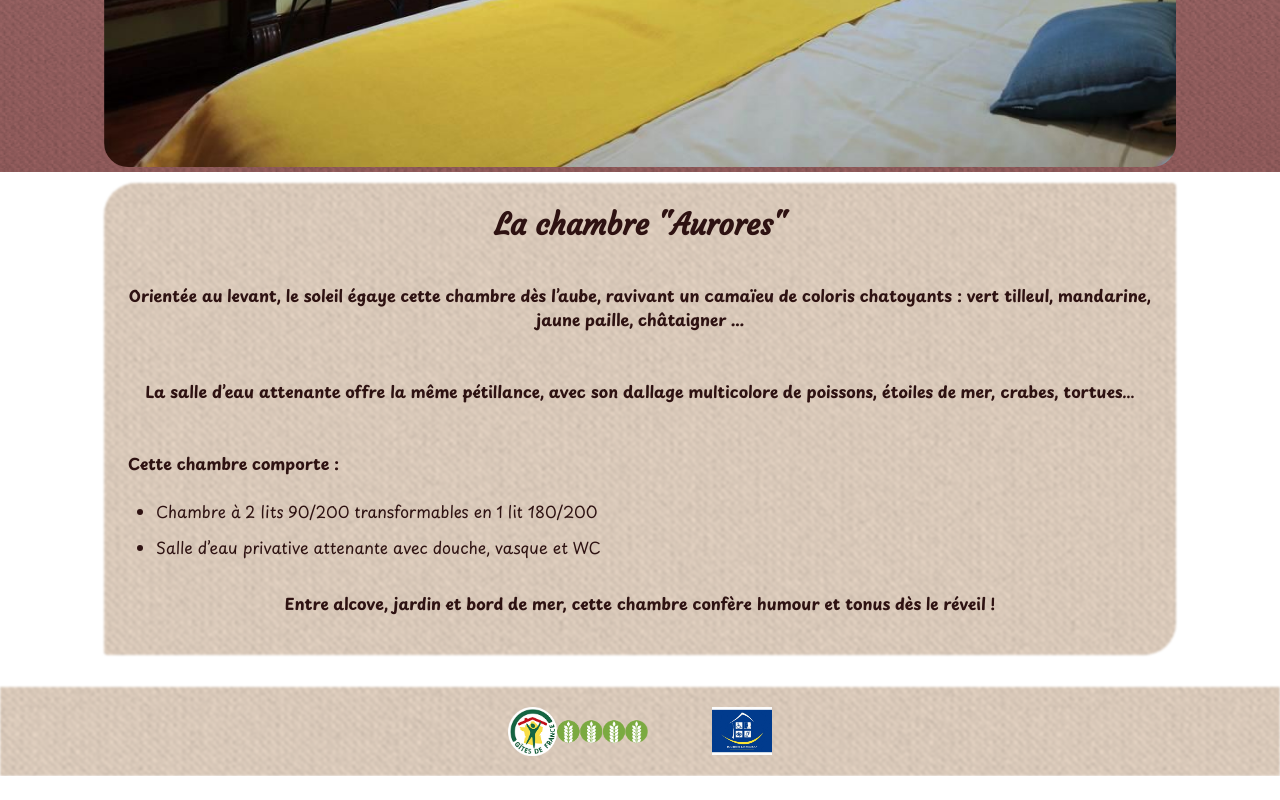
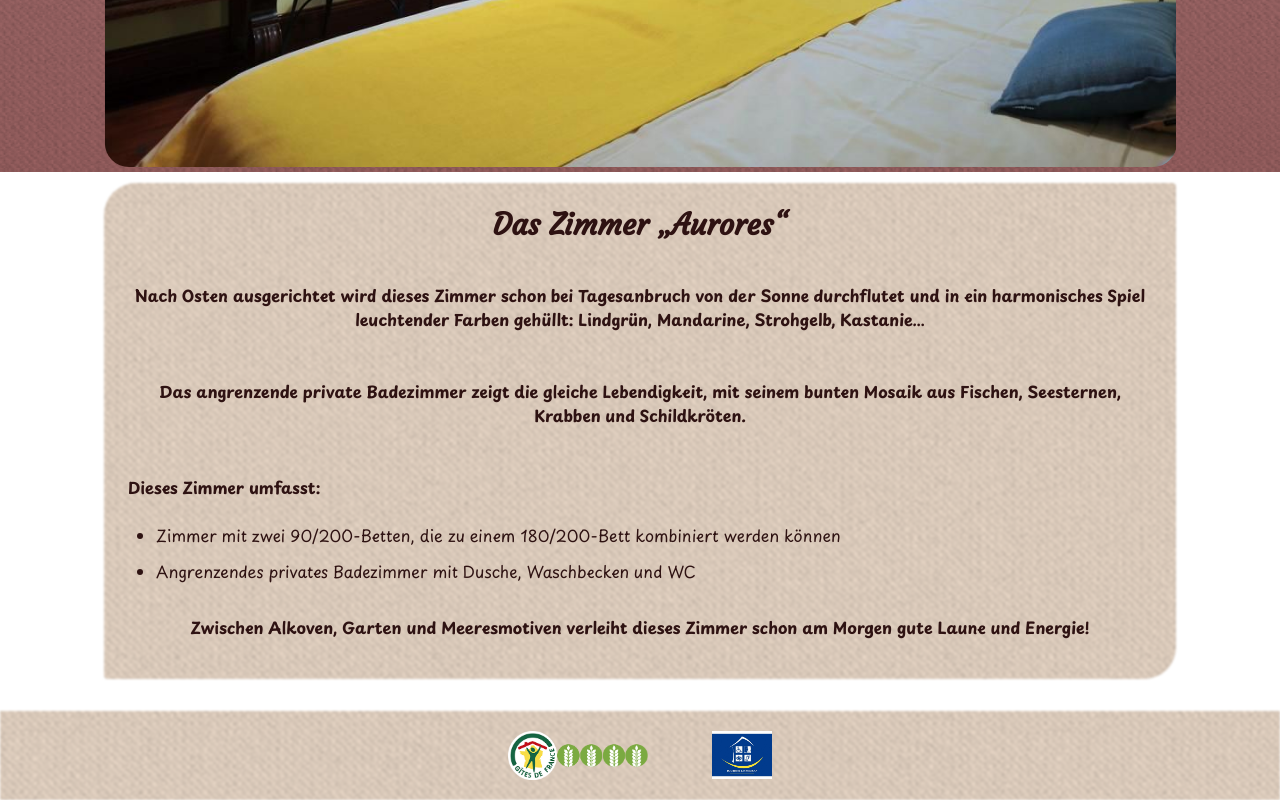
Before and after one commit to Annadesbois/gite-au-fil-de-leau, a Next.js app: page /de/notre-gite/chambre-aurores in a window 1280 px wide. Shown: the part 628-1428 px from the top of the page. Before the commit the page ends 1404 px from the top, so only its background shows below. Built offline with nearby package versions, Linux system fonts and the light colour scheme.

Commit message:
translate chambre aurores

```diff
--- a/app/[locale]/notre-gite/chambre-aurores/page.tsx
+++ b/app/[locale]/notre-gite/chambre-aurores/page.tsx
@@ -2,39 +2,32 @@ import type { Metadata } from "next";
 
 import PhotoCarousel from "@/components/carousel/PhotoCarousel";
 import { auroresPhotos } from "@/data/aurore-photos";
+import { createPageHelpers } from "@/lib/metadata";
 
-export const metadata: Metadata = {
-  title: "Chambre « Aurores » — Gîte Au fil de l'eau à Storckensohn",
-  description:
-    "La chambre « Aurores » du gîte Au fil de l'eau, orientée au levant, avec 2 lits 90/200 modulables en lit 180/200 et salle d’eau privative aux couleurs pétillantes.",
-};
+import type { PageProp } from "@/types/i18n";
 
-const ChambreAuroresPage = () => {
+const { generateMetadata, getPageMessages } = createPageHelpers("aurores");
+
+export { generateMetadata };
+
+const ChambreAuroresPage = async ({ params }: PageProp) => {
+  const aurores = await getPageMessages(params);
+
   return (
     <>
       <PhotoCarousel slides={auroresPhotos} />
       <div className="content-area relative fabric-surface-light p-6 md:pb-10 rounded-tl-4xl rounded-br-4xl rounded-tr-sm rounded-bl-sm">
-        <h1>La chambre "Aurores"</h1>
+        <h1>{aurores.title}</h1>
         <div className="flex flex-col gap-12">
-          <p className="font-bold text-center">
-            Orientée au levant, le soleil égaye cette chambre dès l’aube,
-            ravivant un camaïeu de coloris chatoyants : vert tilleul, mandarine,
-            jaune paille, châtaigner ...
-          </p>
-          <p className="font-bold text-center">
-            La salle d’eau attenante offre la même pétillance, avec son dallage
-            multicolore de poissons, étoiles de mer, crabes, tortues…
-          </p>
+          <p className="font-bold text-center">{aurores.intro1}</p>
+          <p className="font-bold text-center">{aurores.intro2}</p>
           <div>
-            <h2 className="font-bold">Cette chambre comporte :</h2>
+            <h2 className="font-bold">{aurores.room.title}</h2>
             <ul>
-              <li>Chambre à 2 lits 90/200 transformables en 1 lit 180/200</li>
-              <li>Salle d’eau privative attenante avec douche, vasque et WC</li>
+              <li>{aurores.room.items.mainBeds}</li>
+              <li>{aurores.room.items.bathroom}</li>
             </ul>
-            <p className="font-bold text-center mt-8">
-              Entre alcove, jardin et bord de mer, cette chambre confère humour
-              et tonus dès le réveil !
-            </p>
+            <p className="font-bold text-center mt-8">{aurores.room.note}</p>
           </div>
         </div>
       </div>
--- a/messages/de.json
+++ b/messages/de.json
@@ -281,5 +281,23 @@
       "note1": "Die Scheune wie eine Rückkehr von einer Reise – voller Erinnerungen und Authentizität.",
       "note2": "Ein Ort, um in Ruhe zu meditieren, umgeben von Gegenständen von hier und anderswo."
     }
+  },
+
+  "aurores": {
+    "meta": {
+      "title": "Zimmer „Aurores“ | Gîte Au fil de l'eau in Storckensohn",
+      "description": "Das Zimmer „Aurores“ der Gîte Au fil de l'eau, nach Osten ausgerichtet, mit zwei 90/200-Betten, die zu einem 180/200-Bett kombiniert werden können, sowie einem hellen, farbenfrohen privaten Bad mit maritimen Fliesen."
+    },
+    "title": "Das Zimmer „Aurores“",
+    "intro1": "Nach Osten ausgerichtet wird dieses Zimmer schon bei Tagesanbruch von der Sonne durchflutet und in ein harmonisches Spiel leuchtender Farben gehüllt: Lindgrün, Mandarine, Strohgelb, Kastanie…",
+    "intro2": "Das angrenzende private Badezimmer zeigt die gleiche Lebendigkeit, mit seinem bunten Mosaik aus Fischen, Seesternen, Krabben und Schildkröten.",
+    "room": {
+      "title": "Dieses Zimmer umfasst:",
+      "items": {
+        "mainBeds": "Zimmer mit zwei 90/200-Betten, die zu einem 180/200-Bett kombiniert werden können",
+        "bathroom": "Angrenzendes privates Badezimmer mit Dusche, Waschbecken und WC"
+      },
+      "note": "Zwischen Alkoven, Garten und Meeresmotiven verleiht dieses Zimmer schon am Morgen gute Laune und Energie!"
+    }
   }
 }
--- a/messages/en.json
+++ b/messages/en.json
@@ -282,5 +282,23 @@
       "note1": "The barn as a return from travel, filled with authenticity and memories.",
       "note2": "A peaceful place to meditate, surrounded by objects from here and elsewhere."
     }
+  },
+
+  "aurores": {
+    "meta": {
+      "title": "“Aurores” Room | Gîte Au fil de l'eau in Storckensohn",
+      "description": "The “Aurores” room of the Gîte Au fil de l'eau faces east, offering morning sunlight, two 90/200 beds convertible into a 180/200 bed, and a bright private bathroom with lively seaside-inspired tiles."
+    },
+    "title": "The “Aurores” Room",
+    "intro1": "Facing east, the morning sun brightens this room from dawn, illuminating a palette of vibrant tones: lime green, tangerine, straw yellow, chestnut…",
+    "intro2": "The adjoining private bathroom shares the same lively spirit, with its multicoloured tiles featuring fish, starfish, crabs and turtles.",
+    "room": {
+      "title": "This room includes:",
+      "items": {
+        "mainBeds": "Room with two 90/200 beds that can be combined into one 180/200 bed",
+        "bathroom": "Private ensuite bathroom with shower, sink and toilet"
+      },
+      "note": "Between alcove, garden and seaside atmosphere, this room brings humour and energy from the moment you wake up!"
+    }
   }
 }
--- a/messages/fr.json
+++ b/messages/fr.json
@@ -282,5 +282,23 @@
       "note1": "La grange comme un retour de voyage, imprégnée de souvenirs et d’authenticité.",
       "note2": "Un lieu pour méditer tranquillement, parmi les objets d’ici et d’ailleurs."
     }
+  },
+
+  "aurores": {
+    "meta": {
+      "title": "Chambre « Aurores » | Gîte Au fil de l'eau à Storckensohn",
+      "description": "La chambre « Aurores » du gîte Au fil de l'eau, orientée au levant, avec 2 lits 90/200 transformables en 180/200 et une salle d’eau privative lumineuse et pétillante aux couleurs marines."
+    },
+    "title": "La chambre « Aurores »",
+    "intro1": "Orientée au levant, le soleil égaye cette chambre dès l’aube, ravivant un camaïeu de coloris chatoyants : vert tilleul, mandarine, jaune paille, châtaigner…",
+    "intro2": "La salle d’eau attenante offre la même pétillance, avec son dallage multicolore de poissons, étoiles de mer, crabes, tortues…",
+    "room": {
+      "title": "Cette chambre comporte :",
+      "items": {
+        "mainBeds": "Chambre à 2 lits 90/200 transformables en 1 lit 180/200",
+        "bathroom": "Salle d’eau privative attenante avec douche, vasque et WC"
+      },
+      "note": "Entre alcove, jardin et bord de mer, cette chambre confère humour et tonus dès le réveil !"
+    }
   }
 }
--- /dev/null
+++ b/types/i18n/aurores.ts
@@ -0,0 +1,13 @@
+export type AuroresMessages = {
+  title: string;
+  intro1: string;
+  intro2: string;
+  room: {
+    title: string;
+    items: {
+      mainBeds: string;
+      bathroom: string;
+    };
+    note: string;
+  };
+};
--- a/types/i18n/index.ts
+++ b/types/i18n/index.ts
@@ -17,3 +17,4 @@ export * from "./reste";
 export * from "./activities";
 export * from "./cerisier";
 export * from "./grange";
+export * from "./aurores";
```
Also changed, not shown: lib/metadata.ts (+4 -4 lines).
